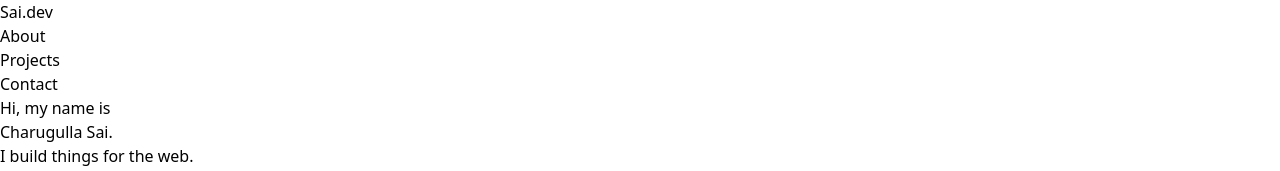
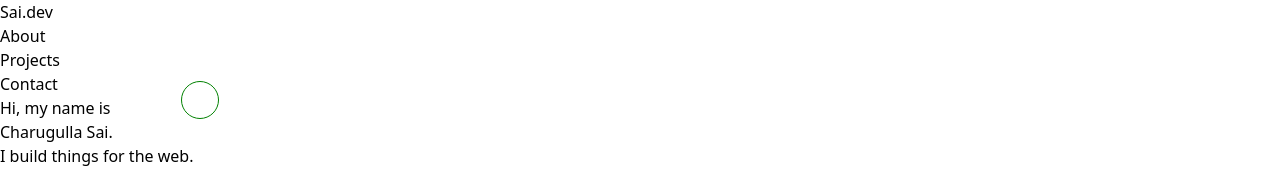
Before and after one commit to charugulla-sai/portfolio, a React (Vite) app: page / in a window 1280 px wide. Shown: the top 171 px of the page. Built offline with nearby package versions, Linux system fonts and the light colour scheme.

Commit message:
add mouse circle

```diff
--- a/src/App.jsx
+++ b/src/App.jsx
@@ -1,16 +1,36 @@
+import React, { useState } from 'react';
 import About from './components/About/About';
 import Header from './components/Header/Header';
 import Hero from './components/Hero/Hero';
 import ProjectContainer from './components/Projects/ProjectContainer';
 
 function App() {
+  const [mousePosition, setMousePosition] = useState({ x: 200, y: 100 });
+
+  function trackMouse(e) {
+    setMousePosition({ x: e.clientX, y: e.clientY });
+  }
+
   return (
-    <>
+    <div onMouseMove={trackMouse} className="relative ">
+      <span
+        className="mouse_circle z-0 "
+        style={{
+          width: '38px',
+          height: '38px',
+          borderRadius: '50%',
+          border: '1px solid green',
+          position: 'fixed ',
+          left: `${mousePosition.x}px`,
+          top: `${mousePosition.y}px`, // Adjusted for scroll position
+          transform: 'translate(-50%, -50%)',
+        }}
+      ></span>
       <Header />
       <Hero />
       <About />
-      <ProjectContainer/>
-    </>
+      <ProjectContainer />
+    </div>
   );
 }
 
--- a/src/components/Hero/Hero.jsx
+++ b/src/components/Hero/Hero.jsx
@@ -45,9 +45,9 @@ export default function Hero() {
               <p>Hyderabad, India</p>
             </a>
           </div>
-          <div className="hero_image_box max-w-80 rounded-[50%] overflow-hidden border-solid border-black border-4 ">
+          <div className="hero_image_box max-w-80 max-h-80 rounded-[50%] overflow-hidden border-solid border-black border-4 z-50">
             <img
-              className="w-full "
+              className="w-full  "
               onMouseEnter={() => {
                 setProfileImg(myimage);
               }}
--- a/src/components/Projects/Project.jsx
+++ b/src/components/Projects/Project.jsx
@@ -8,7 +8,7 @@ export default function Project({
   liveDemoLink,
 }) {
   return (
-    <div className="project_card flex w-full gap-9 p-5 rounded-tl-[16px] items-center justify-between hover:scale-[1.01] ">
+    <div className="project_card flex w-full gap-9 p-5 rounded-tl-[16px] items-center justify-between z-50">
       <div className="project_img_box min-w-[48%] max-h-[320px] overflow-hidden">
         <img
           className="project_img w-full "
```
